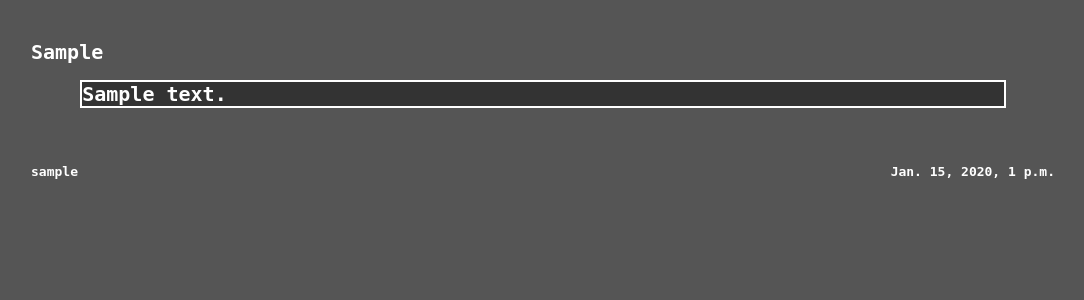
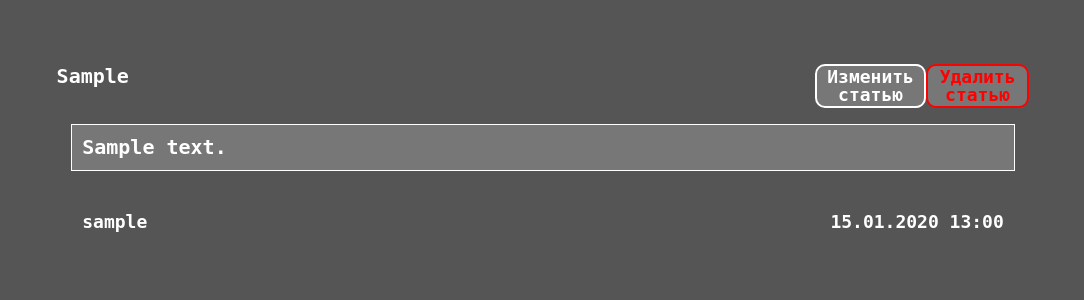
Before and after one commit to Neekeech24/iTechArt_blog, a Django app: page /article/1 in a window 1280 px wide. Shown: the part 56-356 px from the top of the page, without its empty margins (97-1181 px from the left). Run offline with Django 3.2, Linux system fonts and the light colour scheme; a user stored in the database is signed in; tables that the repository leaves empty hold one stand-in row (values such as "Sample post").

```diff
--- a/blog_app/urls.py
+++ b/blog_app/urls.py
@@ -1,12 +1,15 @@
 from django.urls import path, include
 from .views import main_page, article_detail, create_article,\
-    profile_detail, delete_profile, user_profile, registration
+    profile_detail, delete_profile, user_profile, registration,\
+    update_article, delete_article
 from django.contrib.auth import urls
 
 urlpatterns = [
     path('', main_page, name='main_page'),
     path('article/<article_id>', article_detail, name='article_detail'),
     path('create_article', create_article, name='create_article'),
+    path('update_article/<article_id>', update_article, name='update_article'),
+    path('delete_article/<article_id>', delete_article, name='delete_article'),
     path('accounts/', include(urls)),
     path('accounts/profile/', user_profile, name='user_profile'),
     path('accounts/profile/<user_id>', profile_detail, name='profile_detail'),
--- a/blog_app/views.py
+++ b/blog_app/views.py
@@ -1,6 +1,7 @@
 from django.contrib.auth import logout, authenticate, login
 from django.contrib.auth.decorators import login_required
 from django.contrib.auth.models import User
+from django.core.exceptions import PermissionDenied
 from django.db.utils import IntegrityError
 from django.shortcuts import render, get_object_or_404, redirect
 from .models import Article
@@ -28,6 +29,34 @@ def create_article(request):
         else:
             form = CreateArticleForm()
     return render(request, 'user/create_article.html', context={'form': form})
+
+
+@login_required
+def update_article(request, article_id):
+    article = get_object_or_404(Article, id=article_id)
+    if article.author == request.user:
+        form = CreateArticleForm(initial={'theme':article.theme, 'text':article.text, 'author':article.author},
+                                 instance=article)
+        if request.method == 'POST':
+            form = CreateArticleForm(instance=article, data=request.POST)
+            if form.is_valid():
+                article = form.save()
+                return redirect('article_detail', article_id=article.id)
+            else:
+                form = CreateArticleForm(instance=article)
+        return render(request, 'user/create_article.html', context={'form':form})
+    else:
+        return render(request, '404.html')
+
+
+@login_required
+def delete_article(request, article_id):
+    article = get_object_or_404(Article, id=article_id)
+    if article.author == request.user:
+        article.delete()
+        return redirect('main_page')
+    else:
+        return render(request, '404.html')
 
 
 @login_required
@@ -65,7 +94,7 @@ def registration(request):
                 login(request, new_user)
                 return redirect('user_profile')
             except IntegrityError:
-                return render(request, 'registration/registration.html', context={'unique_username':True})
+                return render(request, 'registration/registration.html', context={'unique_username': True})
         else:
-            return render(request, 'registration/registration.html', context={'confirm_password':True})
+            return render(request, 'registration/registration.html', context={'confirm_password': True})
     return render(request, 'registration/registration.html')
--- a/static/css/article_detail.css
+++ b/static/css/article_detail.css
@@ -9,18 +9,53 @@
     color: white;
 }
 
+.upper-block {
+    display: flex;
+    justify-content: space-between;
+    width: 95%;
+    margin: 3vh auto 0;
+}
+
 .article-body {
-    background-color: #333333;
-    border: 2px solid white;
+    background-color: #777;
+    border: 1px solid white;
     width: 90%;
+    padding: 1%;
     margin: 2vh auto;
 }
 
+.article-info {
+    width: 90%;
+    margin: 3vh auto;
+}
+
 .article-info ul{
-    margin-top: 5vh;
     display: flex;
     flex-direction: row;
     list-style: none;
     justify-content: space-between;
-    font-size: 13px;
+    font-size: 18px;
 }
+
+.owner-funcs {
+    display: flex;
+    justify-content: space-between;
+    width: 22%;
+}
+
+.owner-funcs a {
+    text-align: center;
+    text-decoration: none;
+    color: white;
+    border: 2px solid white;
+    border-radius: 10px;
+    background-color: #777;
+    padding: 1%;
+    font-size: 18px;
+    line-height: 100%;
+}
+
+#article_delete {
+    border: 2px solid red;
+    color: red;
+}
--- a/static/css/create_article.css
+++ b/static/css/create_article.css
@@ -35,14 +35,14 @@
     border: 3px solid #ffffff;
     border-radius: 10px;
     background-color: #777777;
-    font-size: 16px;
+    font-size: 18px;
 }
 
 #id_text {
     resize: none;
 }
 
-#id_text:focus, #id_theme:focus {
+#id_text:focus, #id_theme:focus, #form-button:focus {
     outline: none;
 }
 
--- a/static/css/main.css
+++ b/static/css/main.css
@@ -75,12 +75,22 @@ body {
     font-weight: bold;
 }
 
+.theme a {
+    text-decoration: none;
+    color: white;
+}
+
+.theme a:hover {
+    color: #555555
+}
+
 .art-body {
     margin-left: 2vw;
     margin-right: 2vw;
     font-size: 16px;
     color: #dddddd;
     margin-bottom: 2vh;
+    cursor: default;
 }
 
 .text-limiter {
--- a/templates/user/article_detail.html
+++ b/templates/user/article_detail.html
@@ -5,8 +5,16 @@
 {% endblock %}
 {% block content %}
     <div class="block-article">
-        <div class="article-theme">
-            {{ article.theme }}
+        <div class="upper-block">
+            <div class="artcile-theme">
+                {{ article.theme }}
+            </div>
+            <div class="owner-funcs">
+                {% if article.author == request.user %}
+                    <a href="{% url 'update_article' article_id=article.id %}">Изменить статью</a>
+                    <a id="article_delete" href="{% url 'delete_article' article_id=article.id %}">Удалить статью</a>
+                {% endif %}
+            </div>
         </div>
         <div class="article-body">
             {{ article.text }}
@@ -14,7 +22,7 @@
         <div class="article-info">
             <ul>
                 <li>{{ article.author }}</li>
-                <li>{{ article.pub_date }}</li>
+                <li>{{ article.pub_date|date:"d.m.Y H:i" }}</li>
             </ul>
         </div>
     </div>
--- a/templates/user/create_article.html
+++ b/templates/user/create_article.html
@@ -9,12 +9,12 @@
             {% csrf_token %}
             <div class="form-theme">
                 <label for="id_theme" class="theme-label">Тема:</label>
-                <input type="text" name="theme" maxlength="128" required="" id="id_theme">
+                {{ form.theme }}
                 {{ form.theme.error_messages }}
             </div>
             <div class="form-text">
                 <label for="id_text" class="text-label">Текст:</label>
-                <textarea name="text" cols="40" rows="10" required="" id="id_text"></textarea>
+                {{ form.text }}
                 {{ form.text.error_messages }}
             </div>
             <p hidden>
--- a/templates/user/main.html
+++ b/templates/user/main.html
@@ -28,13 +28,7 @@
                     <a href="{% url 'article_detail' article_id=article.id %}">{{ article.theme }}</a>
                 </div>
                 <div class="art-body">
-                    <input type="checkbox" class="read-more-checker" id="read-more-checker" hidden/>
-                    <div class="text-limiter">
-                        {{ article.text }}
-                        <div class="bottom-gradient">
-                        </div>
-                    </div>
-                    <label for="read-more-checker" class="read-more-button"></label>
+                    {{ article.text }}
                 </div>
             </div>
         {% endfor %}
```
